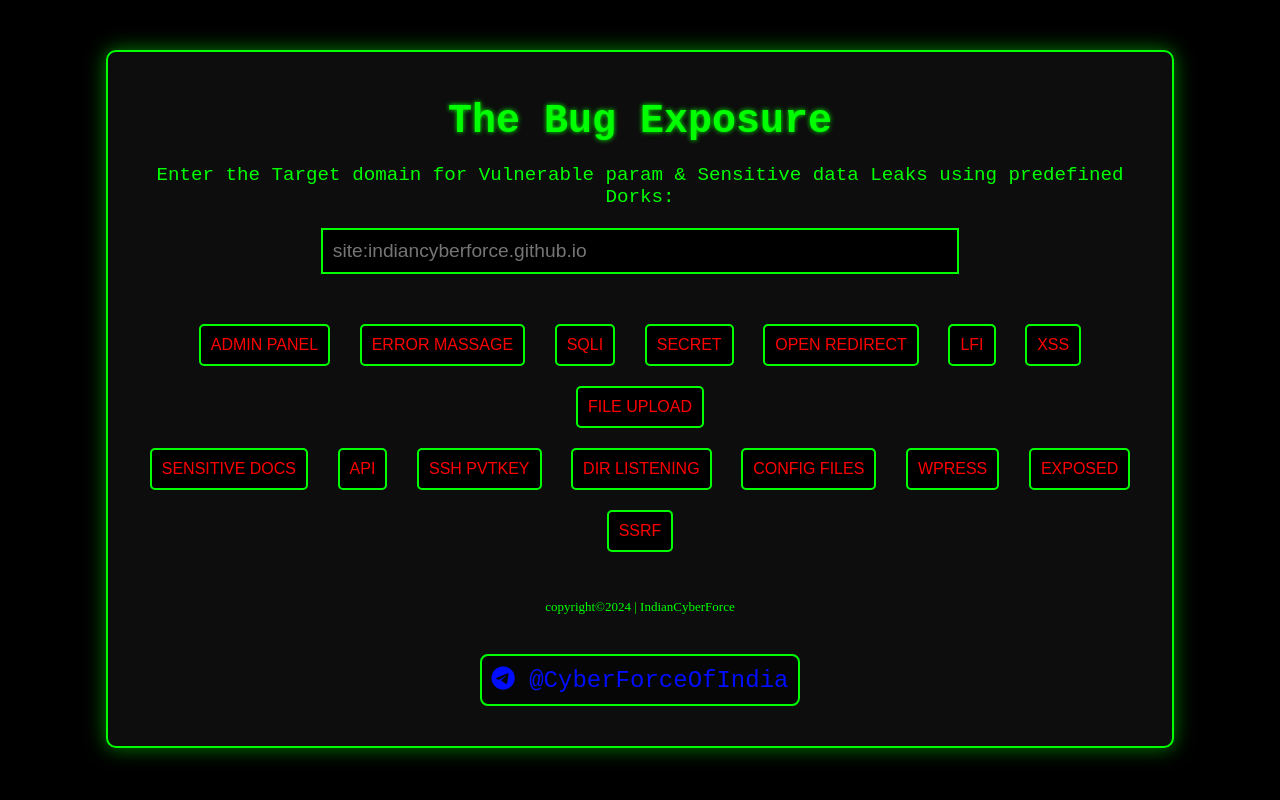
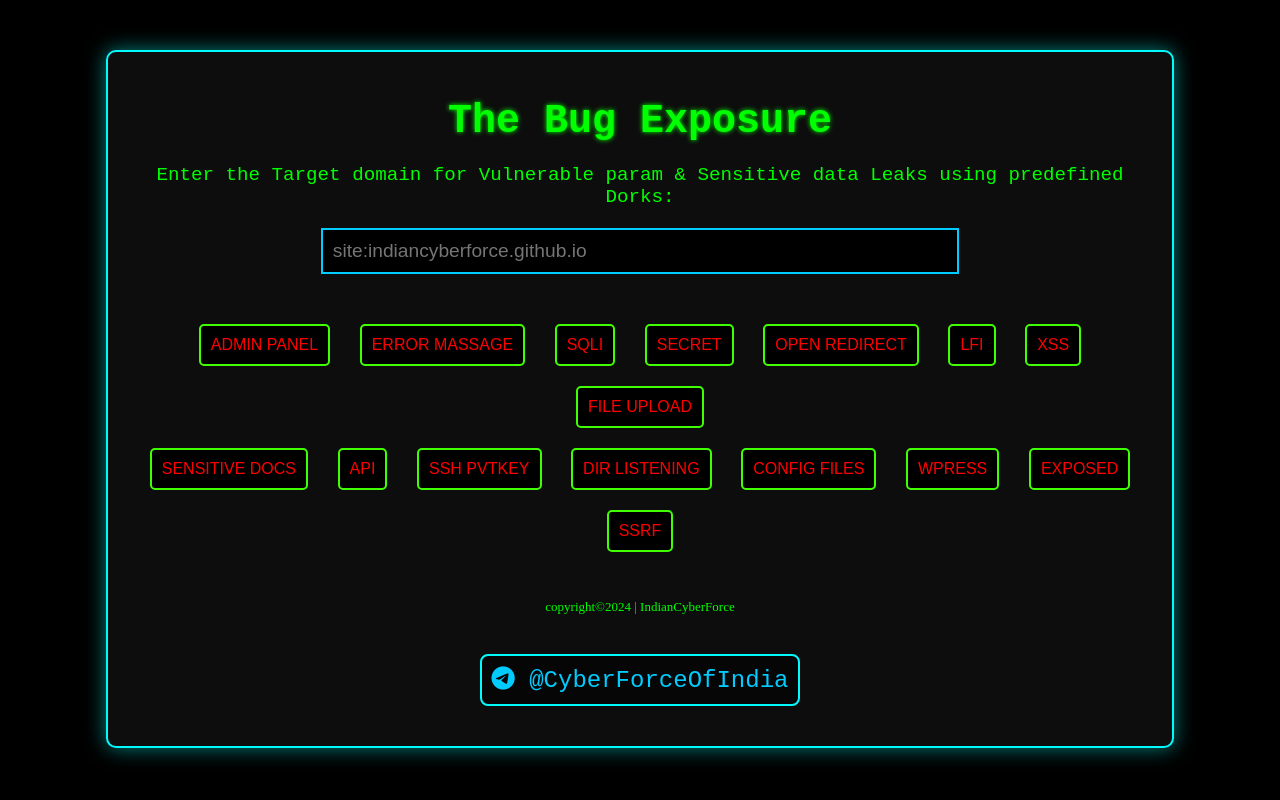
Before and after one commit to IndianCyberForce/Indiancyberforce.github.io, a plain HTML site: page GoogleHunter/index.html in a window 1280 px wide. Drawn offline with Linux system fonts and the light colour scheme.

Commit message:
Update index.html

```diff
--- a/GoogleHunter/index.html
+++ b/GoogleHunter/index.html
@@ -20,19 +20,18 @@ body {
     padding: 0;
     margin: 0;
 }
-
 .terminal {
-    border: 2px solid #00ff00;
+    border: 2px solid #00b7ff;
     width: 80%;
     margin: 50px auto;
     padding: 20px;
     text-align: center;
     background-color: #0d0d0d;
-    border: 2px solid #00ff00;
+    border: 2px solid #00fbff;
     border-radius: 10px;
     padding: 20px;
 
-    box-shadow: 0 0 20px rgba(0, 255, 0, 0.5);
+    box-shadow: 0 0 20px rgba(0, 255, 247, 0.5);
     text-align: center;
 }
 h1 {
@@ -50,7 +49,7 @@ h1 {
 input {
     background-color: black;
     color: #00ff00;
-    border: 2px solid #00ff00;
+    border: 2px solid #00ccff;
     padding: 10px;
     width: 60%;
     font-size: 1.2em;
@@ -60,7 +59,7 @@ input {
 button {
     background-color: black;
     color: #ff0000;
-    border: 2px solid #00ff00;
+    border: 2px solid rgb(64, 255, 0);
     padding: 10px;
     font-size: 1em;
     margin: 10px;
@@ -110,23 +109,17 @@ button:focus {
 .social-button {
         display: inline-block;
         background-color: rgba(0, 0, 0, 0.5);
-            border: 2px solid #00ff00;
+        border: 2px solid #00fbff;
         border-radius: 8px;
         padding: 10px;
         text-decoration: none;
-            color: #000dff;
+        color: #00ccff;
         font-size: 1.5em;
         transition: transform 0.2s, background-color 0.3s;
         }
         .social-button:hover {
-            background-color: rgba(0, 255, 0, 0.688);
+            background-color: rgba(0, 255, 221, 0.688);
             transform: scale(1.05);
-        }
-
-        .footer {
-            margin-top: auto;
-            font-size: 0.8em;
-            color: #aaa;
         }
     </style>
 </head>
```
Lines whose indentation alone changed are shown as unchanged.
